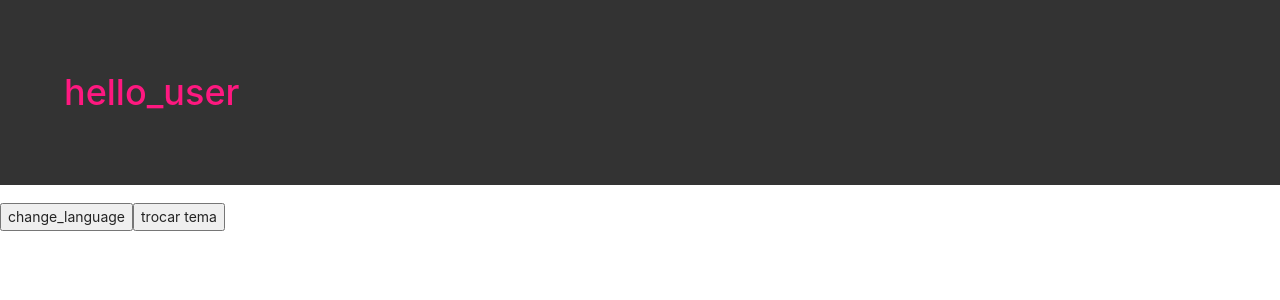
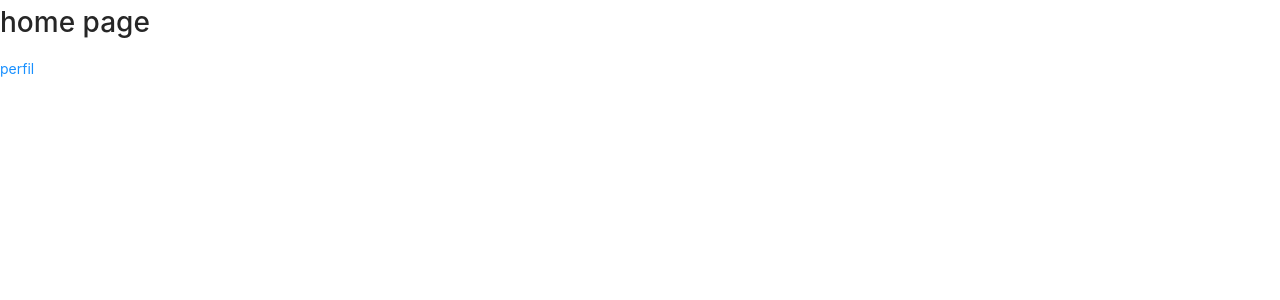
Before and after one commit to victorcrbt/d2-builds, a React app in the folder frontend/: page / in a window 1280 px wide. Shown: the top 300 px of the page. Built offline with nearby package versions, Linux system fonts and the light colour scheme.

Commit message:
feat: created app router

```diff
--- a/frontend/src/App.tsx
+++ b/frontend/src/App.tsx
@@ -1,54 +1,29 @@
-import React, { useCallback } from 'react';
+import React from 'react';
 import { Provider } from 'react-redux';
 import { PersistGate } from 'redux-persist/integration/react';
 import { ThemeProvider, DefaultTheme } from 'styled-components';
-import { useTranslation } from 'react-i18next';
+import { Router } from 'react-router-dom';
 
 import '@config/Reactotron';
-import i18n from '@i18n/index';
 import { store, persistor } from '@store/index';
 
-import {
-  PORTUGUESE_LANGUAGE,
-  ENGLISH_LANGUAGE,
-} from '@constants/i18n/languages';
-import { CHANGE_LANGUAGE } from '@constants/i18n/general';
 import usePersisTheme from '@hooks/usePersistTheme';
 
-import Hello from '@components/Hello';
+import Routes from './router';
+import history from './services/history';
+
 import darkTheme from './styles/themes/dark';
-import ligthTheme from './styles/themes/light';
 
 const App: React.FC = () => {
-  const [theme, setTheme] = usePersisTheme<DefaultTheme>(darkTheme);
-
-  const { t } = useTranslation();
-
-  const changeLanguage = useCallback(
-    () =>
-      i18n.changeLanguage(
-        i18n.language === PORTUGUESE_LANGUAGE
-          ? ENGLISH_LANGUAGE
-          : PORTUGUESE_LANGUAGE
-      ),
-    []
-  );
-
-  const toggleTheme = useCallback(
-    () => {
-      setTheme(theme.name === 'light' ? darkTheme : ligthTheme);
-    },
-    []
-  )
+  const [theme] = usePersisTheme<DefaultTheme>(darkTheme);
 
   return (
     <Provider store={store}>
       <PersistGate persistor={persistor}>
         <ThemeProvider theme={theme}>
-          <Hello />
-
-          <button onClick={changeLanguage}>{t(CHANGE_LANGUAGE)}</button>
-          <button onClick={toggleTheme}>trocar tema</button>
+          <Router history={history}>
+            <Routes />
+          </Router>
         </ThemeProvider>
       </PersistGate>
     </Provider>
--- /dev/null
+++ b/frontend/src/router/index.tsx
@@ -0,0 +1,26 @@
+import React, { useMemo } from 'react';
+import { Switch } from 'react-router-dom';
+import { nanoid } from 'nanoid';
+
+import { RouteProps } from './routes/types';
+
+import Route from './Route';
+
+const pages = require.context('./routes', false, /\.ts$/);
+
+const Router: React.FC = () => {
+  const routes: RouteProps[] = useMemo(
+    () => pages.keys().map(key => pages(key)?.default),
+    []
+  );
+
+  return (
+    <Switch>
+      {routes.map(route => (
+        <Route key={nanoid()} {...route} />
+      ))}
+    </Switch>
+  );
+};
+
+export default Router;
```
